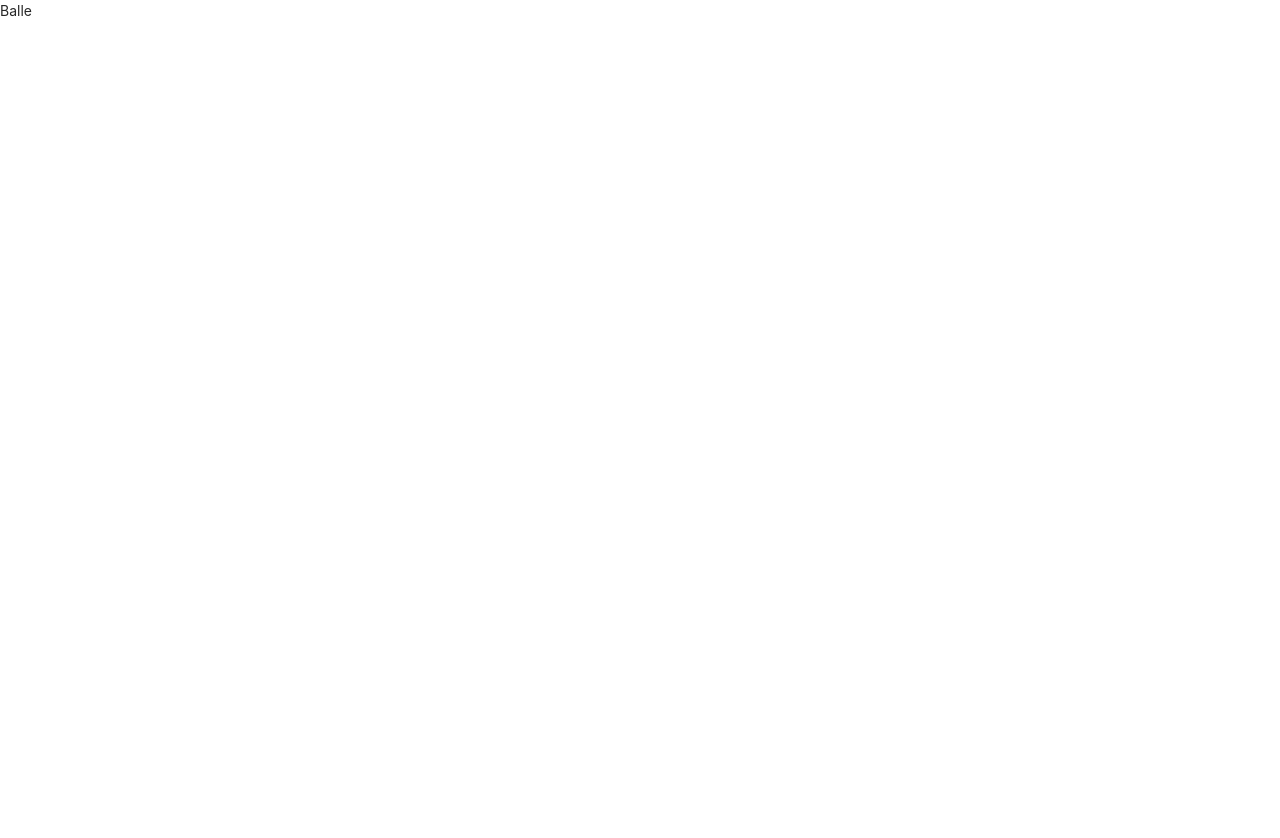
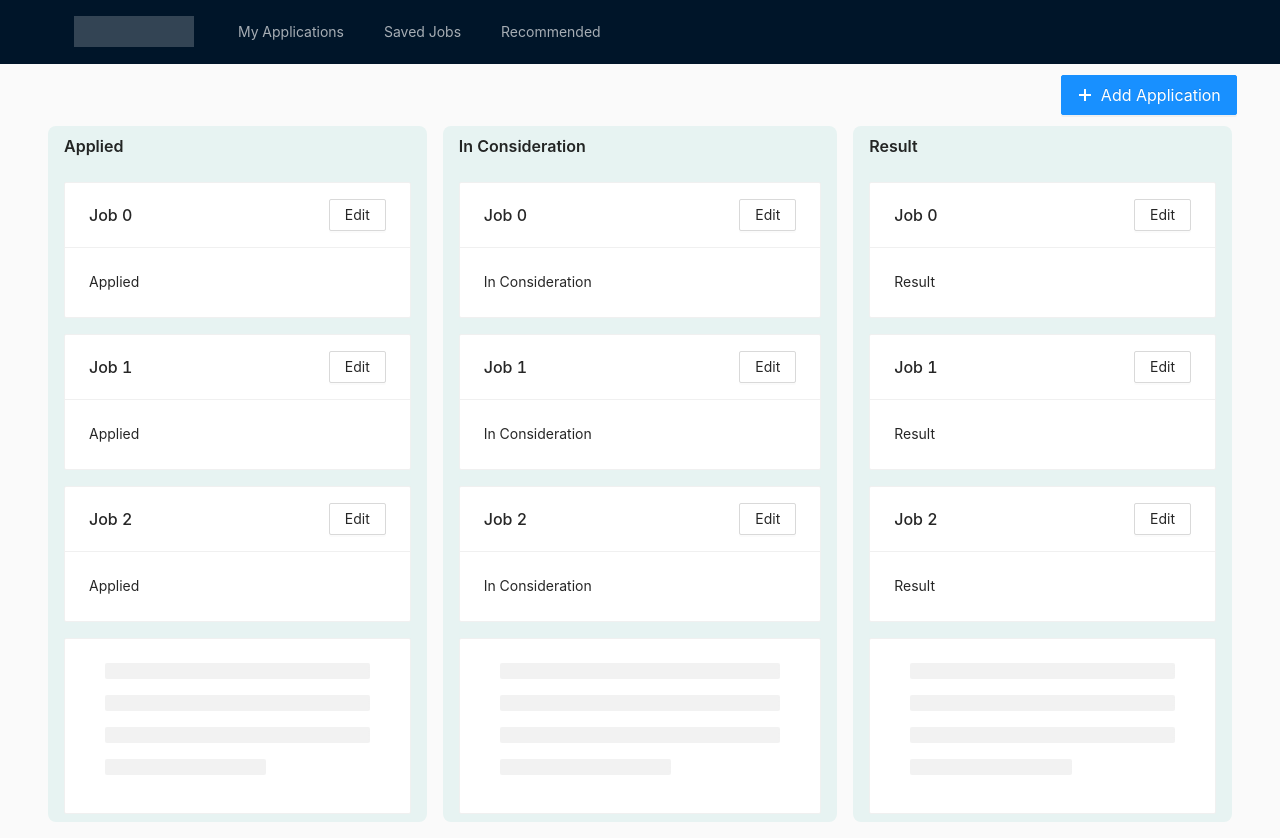
Before and after one commit to ekanshsinghal/se-group26-proj1, a React app: page /home in a window 1280 px wide. Before the commit the page ends 800 px from the top, so only its background shows below. Built offline with nearby package versions, Linux system fonts and the light colour scheme.

Commit message:
ladding page layout

```diff
--- a/package.json
+++ b/package.json
@@ -9,6 +9,7 @@
   "author": "Ekansh Singhal <ekanshsinghal@icloud.com>",
   "license": "MIT",
   "dependencies": {
+    "@ant-design/icons": "^4.7.0",
     "antd": "^4.23.3",
     "react": "^18.2.0",
     "react-dom": "^18.2.0",
--- /dev/null
+++ b/src/Components/LandingPage/EditDropDown.jsx
@@ -0,0 +1,10 @@
+import { Button, Dropdown } from 'antd';
+import React from 'react';
+
+export default function EditDropDown() {
+	return (
+		<Dropdown placement="bottomRight">
+			<Button>Edit</Button>
+		</Dropdown>
+	);
+}
--- a/src/Components/LandingPage/LandingPage.jsx
+++ b/src/Components/LandingPage/LandingPage.jsx
@@ -1,7 +1,91 @@
 import React from 'react';
+import { Button, Card, Layout, Menu, Typography } from 'antd';
+import { PlusOutlined } from '@ant-design/icons';
 
+import EditDropDown from './EditDropDown';
 import './LandingPage.scss';
 
+const { Header, Content } = Layout;
+
 export default function LandingPage() {
-	return <div className="LandingPage">Balle</div>;
+	const columns = ['Applied', 'In Consideration', 'Result'];
+	return (
+		<Layout className="LandingPage">
+			<Header>
+				<div className="logo" />
+				<Menu
+					theme="dark"
+					mode="horizontal"
+					items={['My Applications', 'Saved Jobs', 'Recommended'].map(
+						(i) => ({
+							key: i,
+							label: i,
+						})
+					)}
+				/>
+			</Header>
+			<Content className="Content">
+				<div className="SubHeader">
+					<div className="flex" />
+					<Button type="primary" size="large" icon={<PlusOutlined />}>
+						Add Application
+					</Button>
+				</div>
+				<table>
+					<thead>
+						<tr>
+							{columns.map((col) => (
+								<td key={col}>
+									<Typography.Title level={5}>
+										{col}
+									</Typography.Title>
+								</td>
+							))}
+						</tr>
+					</thead>
+					<tbody>
+						{new Array(3).fill(null).map((_, index) => (
+							<tr key={String(index + 1)}>
+								<td>
+									<Card
+										title={`Job ${index}`}
+										extra={<EditDropDown />}
+									>
+										{columns[0]}
+									</Card>
+								</td>
+								<td>
+									<Card
+										title={`Job ${index}`}
+										extra={<EditDropDown />}
+									>
+										{columns[1]}
+									</Card>
+								</td>
+								<td>
+									<Card
+										title={`Job ${index}`}
+										extra={<EditDropDown />}
+									>
+										{columns[2]}
+									</Card>
+								</td>
+							</tr>
+						))}
+						<tr>
+							<td>
+								<Card loading />
+							</td>
+							<td>
+								<Card loading />
+							</td>
+							<td>
+								<Card loading />
+							</td>
+						</tr>
+					</tbody>
+				</table>
+			</Content>
+		</Layout>
+	);
 }
--- a/src/Components/LandingPage/LandingPage.scss
+++ b/src/Components/LandingPage/LandingPage.scss
@@ -1,2 +1,48 @@
 .LandingPage {
+	header {
+		position: fixed;
+		width: 100%;
+		z-index: 1;
+
+		.logo {
+			float: left;
+			width: 120px;
+			height: 31px;
+			margin: 16px 24px;
+			background-color: rgba(255, 255, 255, 0.2);
+		}
+	}
+
+	.Content {
+		padding: 0 2rem 1rem;
+		margin-top: 64px;
+		min-height: calc(100vh - 64px);
+		background-color: #fafafa;
+
+		.SubHeader {
+			display: flex;
+			padding: 0.7rem;
+		}
+
+		table {
+			width: 100%;
+			border-collapse: separate;
+			border-spacing: 1rem 0;
+
+			td {
+				background-color: #e7f3f2;
+				padding: 0.5rem 1rem;
+			}
+
+			thead td {
+				border-top-left-radius: 0.5rem !important;
+				border-top-right-radius: 0.5rem !important;
+			}
+
+			tbody tr:last-child td {
+				border-bottom-left-radius: 0.5rem !important;
+				border-bottom-right-radius: 0.5rem !important;
+			}
+		}
+	}
 }
--- a/src/Components/LoginPage/LoginPage.jsx
+++ b/src/Components/LoginPage/LoginPage.jsx
@@ -5,17 +5,25 @@ import { Link } from 'react-router-dom';
 import './LoginPage.scss';
 
 export default function LoginPage() {
+	const onFinish = (values) => console.log(values);
+
 	return (
 		<div className="LoginPage">
 			<div className="Box">
-				<Form>
+				<Form
+					labelCol={{ span: 8 }}
+					wrapperCol={{ span: 16 }}
+					initialValues={{ remember: true }}
+					onFinish={onFinish}
+					autoComplete="off"
+				>
 					<Form.Item
-						label="Username"
-						name="username"
+						label="Email"
+						name="email"
 						rules={[
 							{
 								required: true,
-								message: 'Please input your username!',
+								message: 'Please input your email!',
 							},
 						]}
 					>
@@ -40,7 +48,7 @@ export default function LoginPage() {
 					>
 						<Checkbox>Remember me</Checkbox>
 					</Form.Item>
-					<Form.Item>
+					<Form.Item wrapperCol={{ span: 24 }}>
 						<Button type="primary" htmlType="submit" block>
 							Log In
 						</Button>
--- a/src/Components/LoginPage/LoginPage.scss
+++ b/src/Components/LoginPage/LoginPage.scss
@@ -8,5 +8,6 @@
 	.Box {
 		border: 1px solid #eee;
 		padding: 1.5rem;
+		width: min(100vw, 500px);
 	}
 }
--- a/src/Components/RegisterPage/RegisterPage.jsx
+++ b/src/Components/RegisterPage/RegisterPage.jsx
@@ -5,29 +5,51 @@ import { Link } from 'react-router-dom';
 import './RegisterPage.scss';
 
 export default function RegisterPage() {
+	const onFinish = (values) => {
+		console.log(values);
+	};
+
 	return (
 		<div className="RegisterPage">
 			<div className="Box">
-				<Form>
+				<Form
+					labelCol={{ span: 8 }}
+					wrapperCol={{ span: 16 }}
+					initialValues={{ remember: true }}
+					onFinish={onFinish}
+					autoComplete="off"
+				>
 					<Form.Item
-						label="Full Name"
-						name="name"
+						label="First Name"
+						name="fname"
 						rules={[
 							{
 								required: true,
-								message: 'Please input your full name!',
+								message: 'Please input your first name!',
 							},
 						]}
 					>
 						<Input />
 					</Form.Item>
 					<Form.Item
-						label="Username"
-						name="username"
+						label="Last Name"
+						name="lname"
 						rules={[
 							{
 								required: true,
-								message: 'Please input your username!',
+								message: 'Please input your last name!',
+							},
+						]}
+					>
+						<Input />
+					</Form.Item>
+					<Form.Item
+						label="Email"
+						name="email"
+						rules={[
+							{
+								required: true,
+								message: 'Please input your email address!',
 							},
 						]}
 					>
@@ -57,14 +79,14 @@ export default function RegisterPage() {
 					>
 						<Input.Password />
 					</Form.Item>
-					<Form.Item>
+					<Form.Item wrapperCol={{ span: 24 }}>
 						<Button type="primary" htmlType="submit" block>
 							Log In
 						</Button>
 					</Form.Item>
 				</Form>
 				<Typography>
-					Already have a account? <Link to="/login">Click here</Link>{' '}
+					Already have an account? <Link to="/login">Click here</Link>{' '}
 					to login.
 				</Typography>
 			</div>
--- a/src/Components/RegisterPage/RegisterPage.scss
+++ b/src/Components/RegisterPage/RegisterPage.scss
@@ -8,5 +8,6 @@
 	.Box {
 		border: 1px solid #eee;
 		padding: 1.5rem;
+		width: min(100vw, 500px);
 	}
 }
--- a/src/index.jsx
+++ b/src/index.jsx
@@ -1,5 +1,5 @@
 import React from 'react';
-import ReactDOM from 'react-dom';
+import { createRoot } from 'react-dom/client';
 import { createBrowserRouter, RouterProvider } from 'react-router-dom';
 
 import LoginPage from './Components/LoginPage/LoginPage';
@@ -23,9 +23,7 @@ const router = createBrowserRouter([
 	},
 ]);
 
-ReactDOM.render(
-	<React.StrictMode>
-		<RouterProvider router={router} />
-	</React.StrictMode>,
-	document.getElementById('root')
-);
+const container = document.getElementById('root');
+const root = createRoot(container);
+
+root.render(<RouterProvider router={router} />);
--- a/src/index.scss
+++ b/src/index.scss
@@ -9,3 +9,7 @@ body {
 	-webkit-font-smoothing: antialiased;
 	-moz-osx-font-smoothing: grayscale;
 }
+
+.flex {
+	flex: 1;
+}
```
Also changed, not shown: 1 other file (tests, documents, lock files or other folders).
